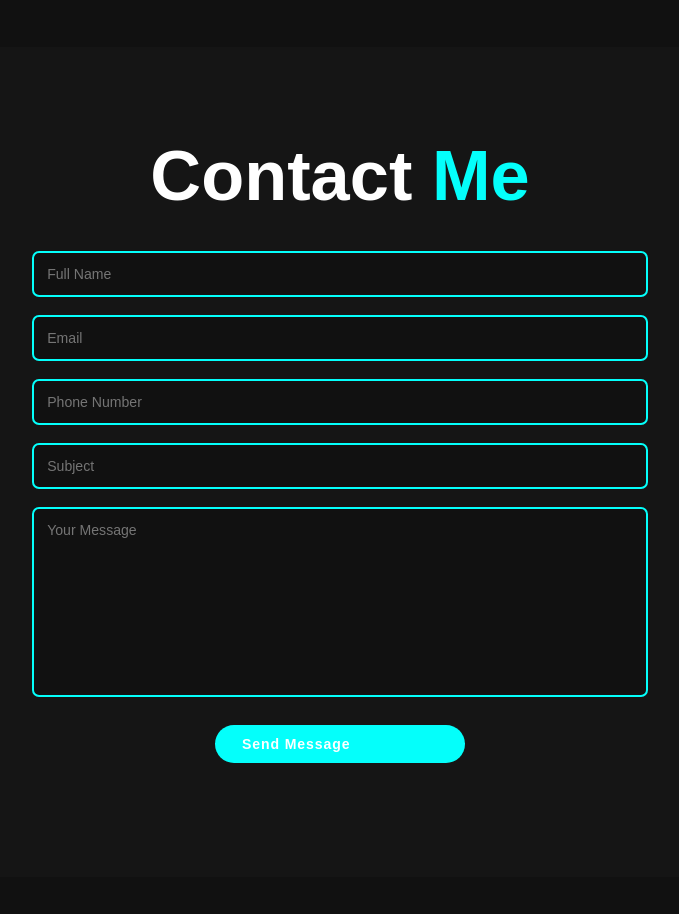
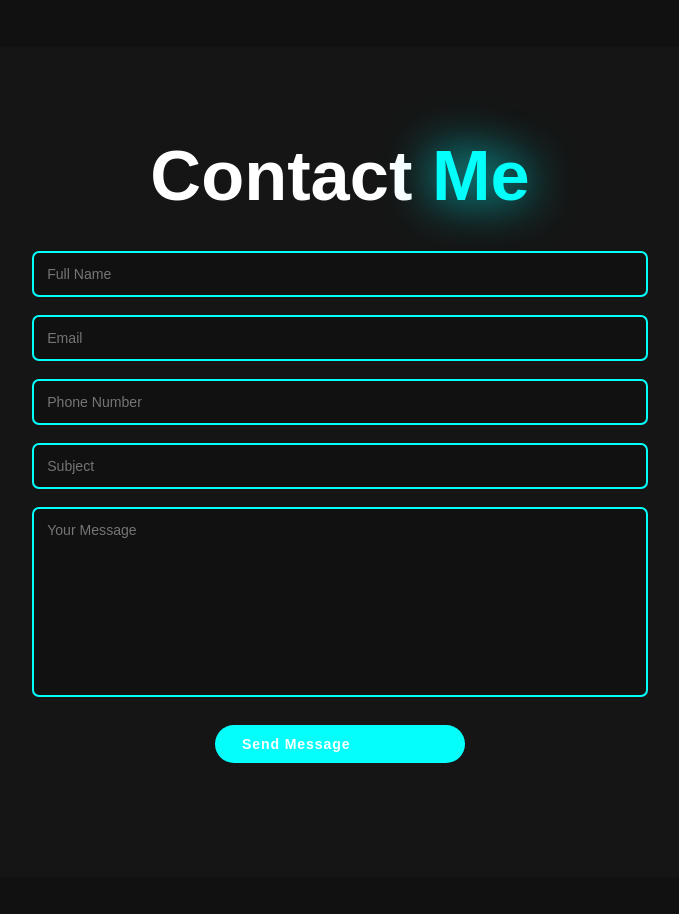
Before and after one commit to volk8881/My-project, a plain HTML site: page portfolio/index.html in a window 1280 px wide. Shown: the part 2560-3474 px from the top of the page, without its empty margins (300-979 px from the left). Drawn offline with nearby package versions, Linux system fonts and the light colour scheme.

Commit message:
style.css

```diff
--- a/portfolio/style.css
+++ b/portfolio/style.css
@@ -356,6 +356,9 @@ span{
     margin-bottom: 3rem;
     color: white;
 }
+.contact h2 span{
+    text-shadow: 0 0 50px var(--main-color);
+}
 .contact form{
     max-width: 70rem;
     margin: 1rem auto;
```
